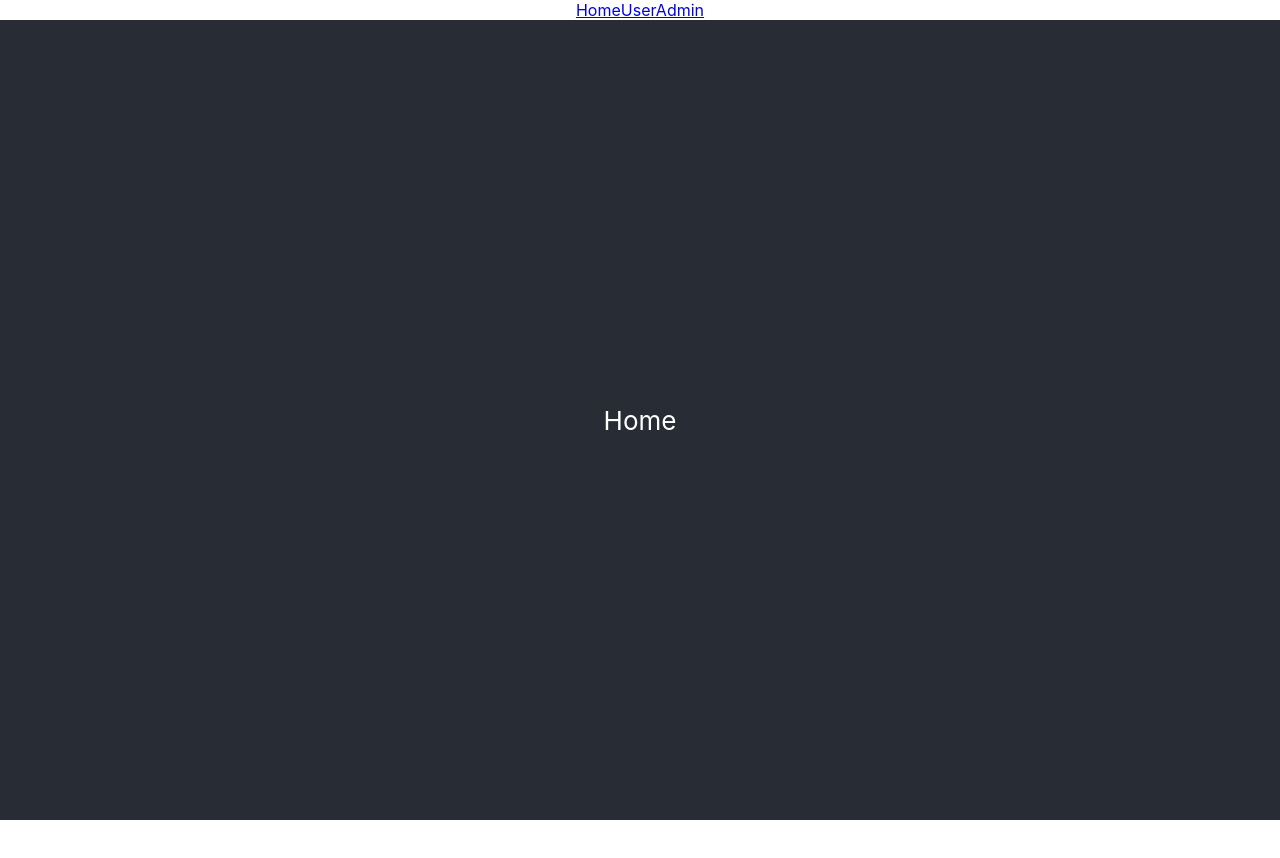
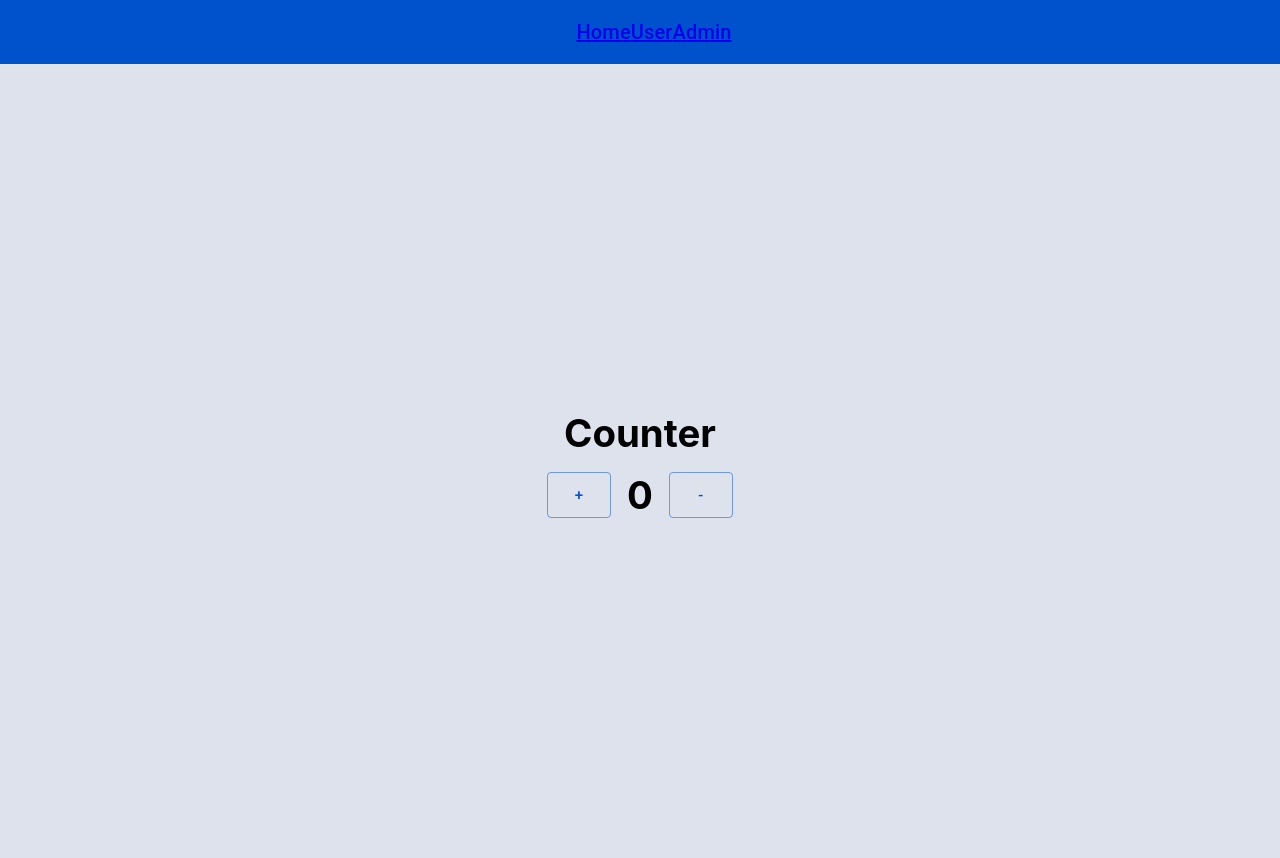
Before and after one commit to Dharmik3/tatvasoft-react-internship, a React (Create React App) app: page / in a window 1280 px wide. Shown: the top 858 px of the page. Before the commit the page ends 820 px from the top, so only its background shows below. Built offline with nearby package versions, Linux system fonts and the light colour scheme.

Commit message:
useState implemented

```diff
--- a/package.json
+++ b/package.json
@@ -3,6 +3,10 @@
   "version": "0.1.0",
   "private": true,
   "dependencies": {
+    "@emotion/react": "^11.11.0",
+    "@emotion/styled": "^11.11.0",
+    "@material-ui/core": "^4.12.4",
+    "@mui/material": "^5.13.2",
     "@testing-library/jest-dom": "^5.16.5",
     "@testing-library/react": "^13.4.0",
     "@testing-library/user-event": "^13.5.0",
--- a/src/App.css
+++ b/src/App.css
@@ -17,14 +17,14 @@
 
 
 .App-header {
-  background-color: #282c34;
+  background-color: #dde2ec;
   min-height: 100vh;
   display: flex;
   flex-direction: column;
   align-items: center;
   justify-content: center;
   font-size: calc(10px + 2vmin);
-  color: white;
+  color: rgb(0, 0, 0);
 }
 
 .App-link {
--- a/src/App.js
+++ b/src/App.js
@@ -4,15 +4,68 @@ import Admin from './components/Admin';
 import User from './components/User';
 import Home from './components/Home';
 import React from 'react';
+import { makeStyles } from '@material-ui/core/styles';
+import AppBar from '@material-ui/core/AppBar';
+import Toolbar from '@material-ui/core/Toolbar';
+import Typography from '@material-ui/core/Typography';
+import IconButton from '@material-ui/core/IconButton';
+import { ThemeProvider } from '@material-ui/core/styles';
+import { createTheme } from '@mui/material/styles';
+
+const theme = createTheme({
+  palette: {
+    primary: {
+      main: '#0052cc',
+    },
+    secondary: {
+      main: '#edf2ff',
+    },
+  },
+
+});
+theme.typography.h3 = {
+  fontSize: '1.2rem',
+  '@media (min-width:600px)': {
+    fontSize: '1.5rem',
+  },
+  [theme.breakpoints.up('md')]: {
+    fontSize: '2.4rem',
+  },
+}
+
+const useStyles = makeStyles((theme) => ({
+  root: {
+    flexGrow: 1,
+  },
+  menuButton: {
+    marginRight: theme.spacing(2),
+  },
+  title: {
+    flexGrow: 1,
+  },
+}));
 
 function App() {
+  const classes = useStyles();
   return (
+    <ThemeProvider theme={theme}>
     <div className="App">
       <BrowserRouter>
+
+        <AppBar position="static">
+          <Toolbar>
+            <IconButton edge="start" className={classes.menuButton} color="inherit" aria-label="menu">
+              {/* <MenuIcon /> */}
+            </IconButton>
+            <Typography variant="h6" className={classes.title}>
+              <Link to='/'>Home</Link>
+              <Link to='/user'>User</Link>
+              <Link to='/admin'>Admin</Link>
+            </Typography>
+          </Toolbar>
+          </AppBar>
         <nav>
-        <Link to='/'>Home</Link>
-        <Link to='/user'>User</Link>
-          <Link to='/admin'>Admin</Link>
+
         </nav>
         <header className="App-header">
           <Routes>
@@ -22,7 +75,8 @@ function App() {
        </Routes>
         </header>
       </BrowserRouter>
-    </div>
+      </div>
+    </ThemeProvider>
   );
 }
 
--- a/src/UserList.jsx
+++ /dev/null
@@ -1,12 +0,0 @@
-import React from "react";
-
-
-const UserList = ({ length, users }) => {
-    return (
-        <>
-            <h2>Total users: {length}</h2>
-            {users.map(user =>  <div>{user}</div>)}
-        </>)
-};
-
-export default UserList;
--- a/src/components/Home.jsx
+++ b/src/components/Home.jsx
@@ -1,9 +1,32 @@
-import React from 'react'
+import React,{useState} from "react";
+import { Typography, Button } from "@material-ui/core";
+const Home = () => {
+  const [counter, setCounter] = useState(0);
+  return (
+    <div>
+      <Typography variant="h3" style={{marginBottom:"1rem"}}>Counter</Typography>
 
-const Home = () => {
-  return (
-    <div>Home</div>
-  )
-}
+      <div style={{ display: "flex", gap:"1rem"}}>
+        <Button
+          variant="outlined"
+          color="primary"
+          size="large"
+          onClick={() => setCounter(counter + 1)}
+        >
+          +
+        </Button>
+        <Typography variant="h3">{counter}</Typography>
+        <Button
+          variant="outlined"
+          color="primary"
+          size="large"
+          onClick={() => setCounter(counter - 1)}
+        >
+          -
+        </Button>
+      </div>
+    </div>
+  );
+};
 
-export default Home
+export default Home;
--- a/src/components/User.jsx
+++ b/src/components/User.jsx
@@ -1,11 +1,13 @@
 import React from 'react'
-import UserList from '../UserList';
+import UserList from './UserList';
+
 const users = ["Dharmik", "John", "Jindal", "Tim","Kush"];
 const User = () => {
+
     return (
       <>
             <div>User</div>
-            <UserList length={users.length} users={users} />
+        <UserList length={users.length} users={users}  />
       </>
     );
 }
--- /dev/null
+++ b/src/components/UserList.jsx
@@ -0,0 +1,20 @@
+import React from "react";
+import { Button } from "@material-ui/core";
+
+const UserList = ({ length, users}) => {
+
+  return (
+    <>
+      <h2>Total users: {length}</h2>
+      {users.map((user) => (
+        <div>{user}</div>
+      ))}
+
+      <Button variant="outlined" color="primary" onClick={()=>alert('added')}>
+        Add
+      </Button>
+    </>
+  );
+};
+
+export default UserList;
```
Also changed, not shown: 1 other file (tests, documents, lock files or other folders).
